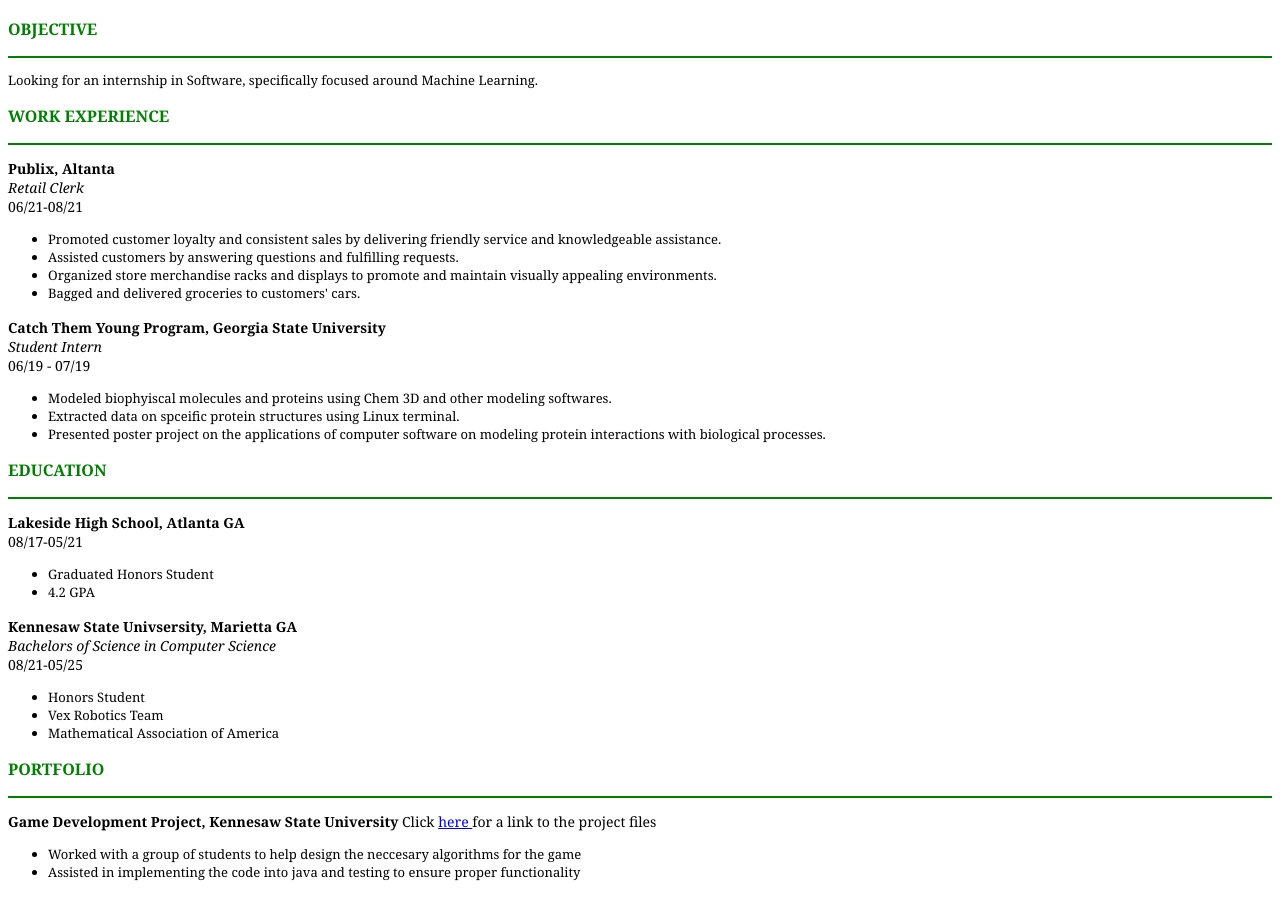
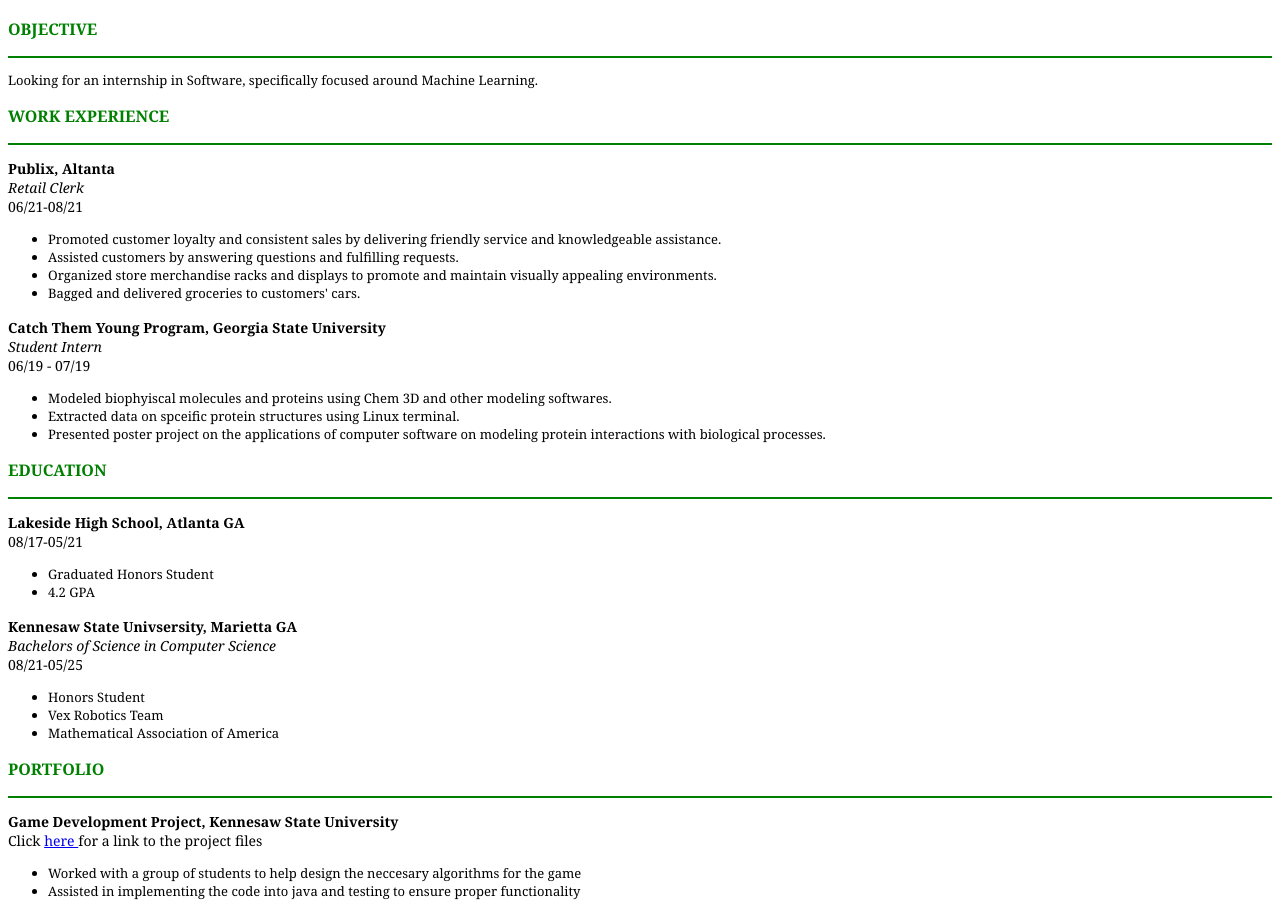
Before and after one commit to rshamsi05/website, a plain HTML site: page index.html in a window 1280 px wide. Shown: the part 139-1055 px from the top of the page. Drawn offline with Linux system fonts and the light colour scheme.

Commit message:
Update index.html

```diff
--- a/index.html
+++ b/index.html
@@ -92,7 +92,7 @@
   <hr color="green">
 
   <p style = "font-size:14px;font-family:georgia,garamond,serif">
-    <b> Game Development Project, Kennesaw State University </b>
+    <b> Game Development Project, Kennesaw State University </b> <br>
     Click <a href = "https://github.com/SWEInstructor/CSE1321-Project2"> here </a> for a link to the project files
     <ul style = "font-size:13px;font-family:georgia,garamond,serif">
         <li> Worked with a group of students to help design the neccesary algorithms for the game</li>
```
